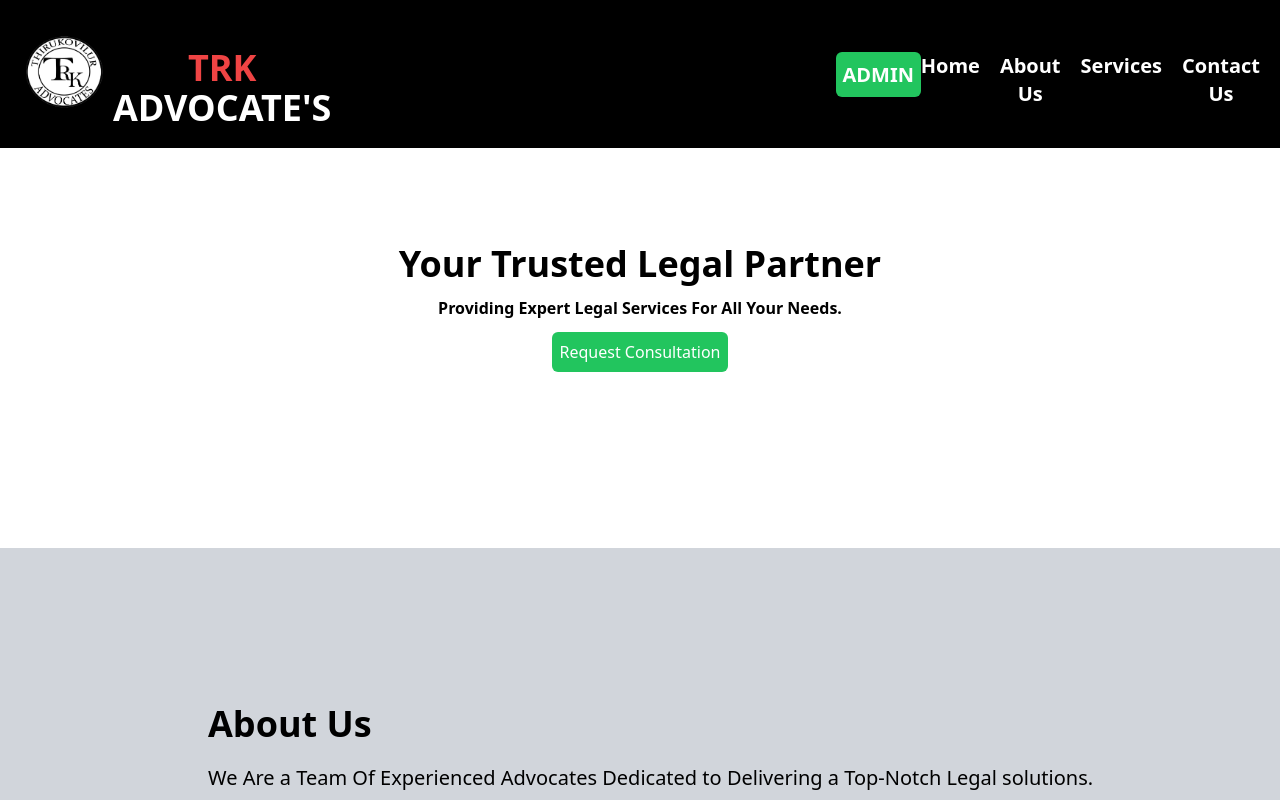
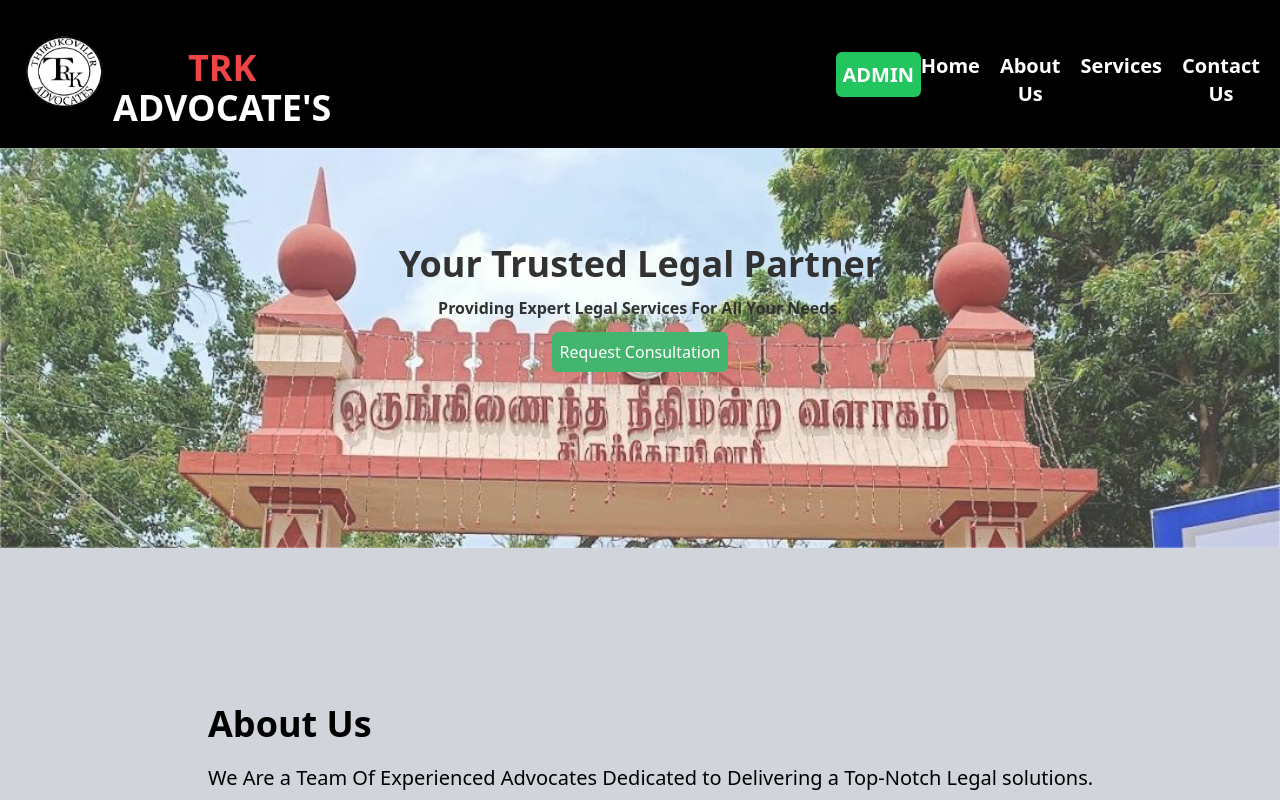
Before and after one commit to Sabari1212/advocate, a React (Create React App) app in the folder frontend/: page / in a window 1280 px wide. Shown: the top 800 px of the page. Built offline with nearby package versions, Linux system fonts and the light colour scheme.

Commit message:
Update Home.js

```diff
--- a/frontend/src/components/Home.js
+++ b/frontend/src/components/Home.js
@@ -1,12 +1,12 @@
 import React from 'react'
-import home from '../assets/home.jpg'
+import home_bg from '../assets/home_bg.jpg'
 
 const Home = () => {
   return (
-    <section id='home' className='flex flex-col justify-start gap-3 items-center h-[55vh] md:h-[50vh]  py-40 pb-5  md:pt-24   p-5 ' >
+    <section id='home' className='flex flex-col justify-start gap-3 items-center h-[55vh] md:h-[50vh]  py-40 pb-5  md:pt-24   p-5  ' style={{backgroundImage:`url(${home_bg})`,opacity:0.8,backgroundSize:'cover',backgroundPosition:'center'}} >
         <h1 className='text-black text-2xl md:text-4xl font-bold'>Your Trusted Legal Partner</h1>
         <p className='text-black md:text-black font-bold'>Providing Expert Legal Services For All Your Needs.</p>
-        <a href='#contact' className=' rounded-md bg-green-500 p-2 text-white hover:cursor-pointer hover:bg-green-600 hover:duration-500 hover:scale-110 '>Request Consultation</a>
+        <a href='#contact' className=' rounded-md bg-green-600 p-2 text-white hover:cursor-pointer hover:bg-green-700 hover:duration-500 hover:scale-110 '>Request Consultation</a>
 
 
     </section>
```
